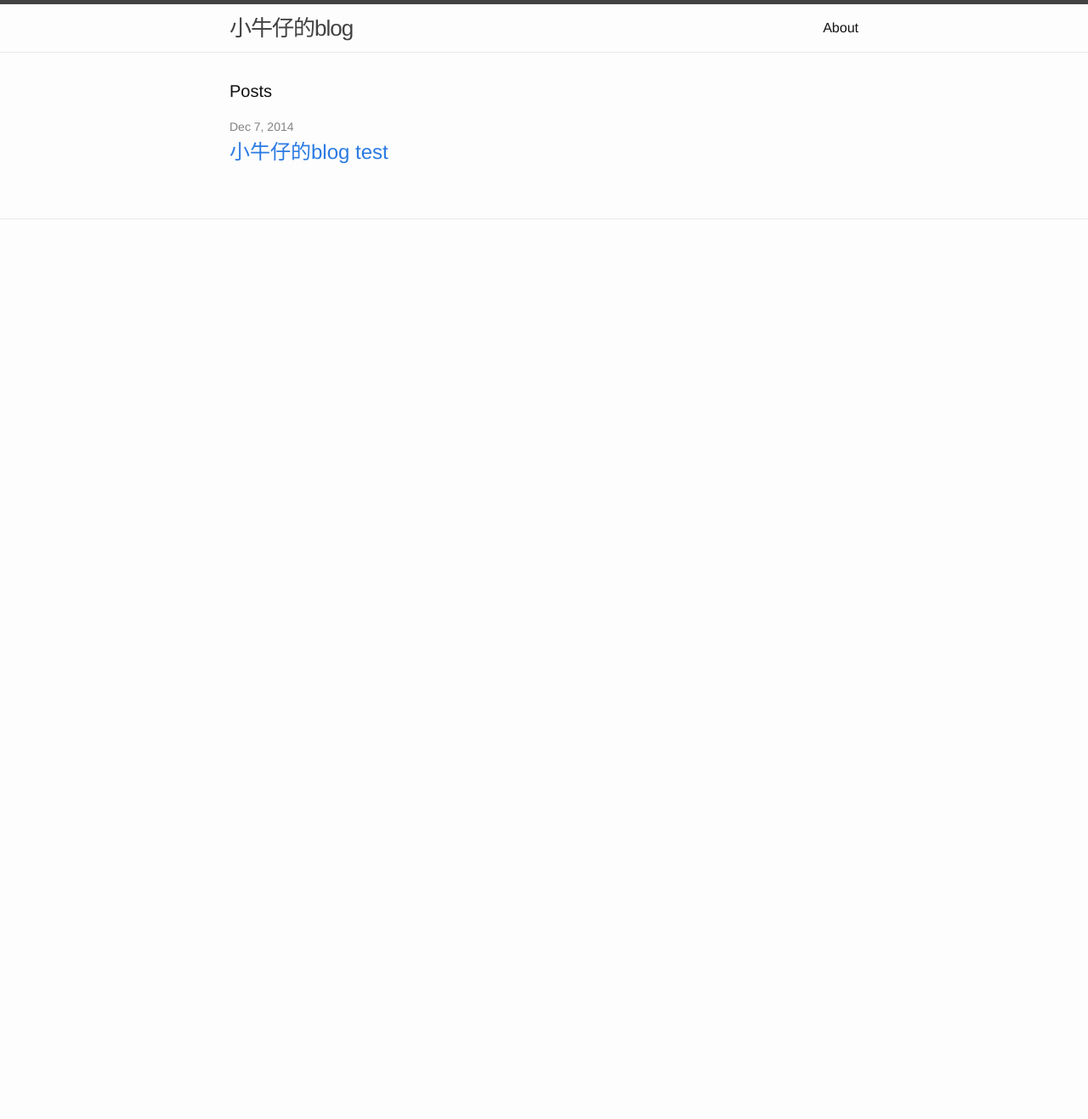
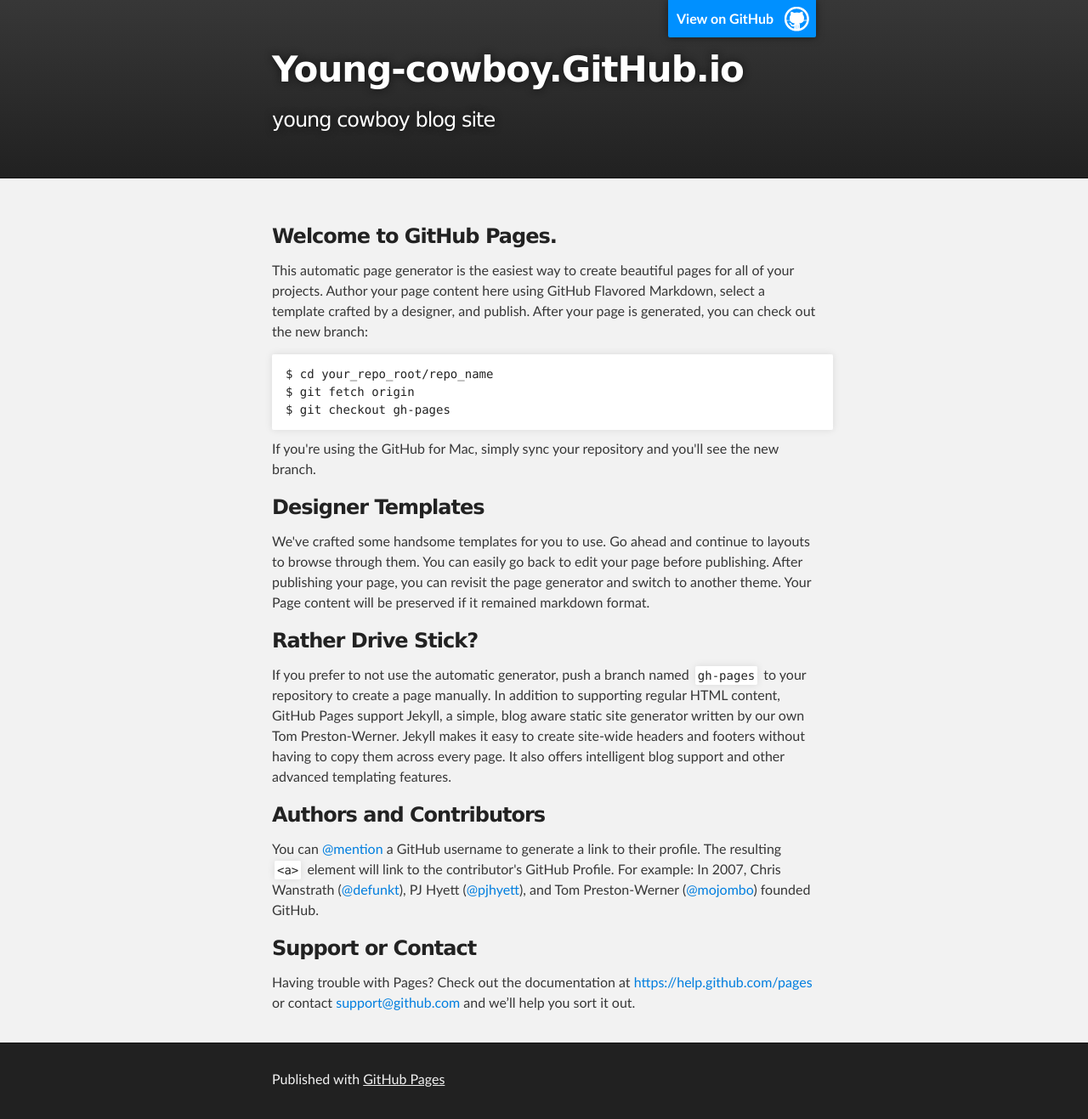
Before and after one commit to flyhighy/young-cowboy.github.io, a Jekyll site: the page index.html, which Jekyll copies as it is, in a window 1280 px wide. Shown: the whole page at 85% size. Built offline with Jekyll 4.4.1, drawn with Linux system fonts in a browser that asks for light colours; before the commit the page ends 900 px from its top, so only the background shows below that.

Commit message:
Replace master branch with page content via GitHub

```diff
--- a/index.html
+++ b/index.html
@@ -1,17 +1,74 @@
----
-layout: default
----
-<div class="home">
-    <h1 class="page-heading">Posts</h1>
-    <ul class="post-list">
-        {% for post in site.posts %}
-        <li>
-            <span class="post-meta">{{ post.date | date: "%b %-d, %Y" }}</span>
+<!DOCTYPE html>
+<html>
 
-            <h2>
-                <a class="post-link" href="{{ post.url | prepend: site.baseurl }}">{{ post.title }}</a>
-            </h2>
-        </li>
-        {% endfor %}
-    </ul>
-</div>
+  <head>
+    <meta charset='utf-8'>
+    <meta http-equiv="X-UA-Compatible" content="chrome=1">
+    <meta name="description" content="Young-cowboy.GitHub.io : young cowboy blog site">
+
+    <link rel="stylesheet" type="text/css" media="screen" href="stylesheets/stylesheet.css">
+
+    <title>Young-cowboy.GitHub.io</title>
+  </head>
+
+  <body>
+
+    <!-- HEADER -->
+    <div id="header_wrap" class="outer">
+        <header class="inner">
+          <a id="forkme_banner" href="https://github.com/young-cowboy">View on GitHub</a>
+
+          <h1 id="project_title">Young-cowboy.GitHub.io</h1>
+          <h2 id="project_tagline">young cowboy blog site</h2>
+
+        </header>
+    </div>
+
+    <!-- MAIN CONTENT -->
+    <div id="main_content_wrap" class="outer">
+      <section id="main_content" class="inner">
+        <h3>
+<a id="welcome-to-github-pages" class="anchor" href="#welcome-to-github-pages" aria-hidden="true"><span class="octicon octicon-link"></span></a>Welcome to GitHub Pages.</h3>
+
+<p>This automatic page generator is the easiest way to create beautiful pages for all of your projects. Author your page content here using GitHub Flavored Markdown, select a template crafted by a designer, and publish. After your page is generated, you can check out the new branch:</p>
+
+<pre><code>$ cd your_repo_root/repo_name
+$ git fetch origin
+$ git checkout gh-pages
+</code></pre>
+
+<p>If you're using the GitHub for Mac, simply sync your repository and you'll see the new branch.</p>
+
+<h3>
+<a id="designer-templates" class="anchor" href="#designer-templates" aria-hidden="true"><span class="octicon octicon-link"></span></a>Designer Templates</h3>
+
+<p>We've crafted some handsome templates for you to use. Go ahead and continue to layouts to browse through them. You can easily go back to edit your page before publishing. After publishing your page, you can revisit the page generator and switch to another theme. Your Page content will be preserved if it remained markdown format.</p>
+
+<h3>
+<a id="rather-drive-stick" class="anchor" href="#rather-drive-stick" aria-hidden="true"><span class="octicon octicon-link"></span></a>Rather Drive Stick?</h3>
+
+<p>If you prefer to not use the automatic generator, push a branch named <code>gh-pages</code> to your repository to create a page manually. In addition to supporting regular HTML content, GitHub Pages support Jekyll, a simple, blog aware static site generator written by our own Tom Preston-Werner. Jekyll makes it easy to create site-wide headers and footers without having to copy them across every page. It also offers intelligent blog support and other advanced templating features.</p>
+
+<h3>
+<a id="authors-and-contributors" class="anchor" href="#authors-and-contributors" aria-hidden="true"><span class="octicon octicon-link"></span></a>Authors and Contributors</h3>
+
+<p>You can <a href="https://github.com/blog/821" class="user-mention">@mention</a> a GitHub username to generate a link to their profile. The resulting <code>&lt;a&gt;</code> element will link to the contributor's GitHub Profile. For example: In 2007, Chris Wanstrath (<a href="https://github.com/defunkt" class="user-mention">@defunkt</a>), PJ Hyett (<a href="https://github.com/pjhyett" class="user-mention">@pjhyett</a>), and Tom Preston-Werner (<a href="https://github.com/mojombo" class="user-mention">@mojombo</a>) founded GitHub.</p>
+
+<h3>
+<a id="support-or-contact" class="anchor" href="#support-or-contact" aria-hidden="true"><span class="octicon octicon-link"></span></a>Support or Contact</h3>
+
+<p>Having trouble with Pages? Check out the documentation at <a href="https://help.github.com/pages">https://help.github.com/pages</a> or contact <a href="mailto:support@github.com">support@github.com</a> and we’ll help you sort it out.</p>
+      </section>
+    </div>
+
+    <!-- FOOTER  -->
+    <div id="footer_wrap" class="outer">
+      <footer class="inner">
+        <p>Published with <a href="http://pages.github.com">GitHub Pages</a></p>
+      </footer>
+    </div>
+
+
+
+  </body>
+</html>
--- /dev/null
+++ b/javascripts/main.js
@@ -0,0 +1 @@
+console.log('This would be the main JS file.');
--- /dev/null
+++ b/stylesheets/pygment_trac.css
@@ -0,0 +1,70 @@
+.highlight .hll { background-color: #ffffcc }
+.highlight  { background: #f0f3f3; }
+.highlight .c { color: #0099FF; font-style: italic } /* Comment */
+.highlight .err { color: #AA0000; background-color: #FFAAAA } /* Error */
+.highlight .k { color: #006699; font-weight: bold } /* Keyword */
+.highlight .o { color: #555555 } /* Operator */
+.highlight .cm { color: #0099FF; font-style: italic } /* Comment.Multiline */
+.highlight .cp { color: #009999 } /* Comment.Preproc */
+.highlight .c1 { color: #0099FF; font-style: italic } /* Comment.Single */
+.highlight .cs { color: #0099FF; font-weight: bold; font-style: italic } /* Comment.Special */
+.highlight .gd { background-color: #FFCCCC; border: 1px solid #CC0000 } /* Generic.Deleted */
+.highlight .ge { font-style: italic } /* Generic.Emph */
+.highlight .gr { color: #FF0000 } /* Generic.Error */
+.highlight .gh { color: #003300; font-weight: bold } /* Generic.Heading */
+.highlight .gi { background-color: #CCFFCC; border: 1px solid #00CC00 } /* Generic.Inserted */
+.highlight .go { color: #AAAAAA } /* Generic.Output */
+.highlight .gp { color: #000099; font-weight: bold } /* Generic.Prompt */
+.highlight .gs { font-weight: bold } /* Generic.Strong */
+.highlight .gu { color: #003300; font-weight: bold } /* Generic.Subheading */
+.highlight .gt { color: #99CC66 } /* Generic.Traceback */
+.highlight .kc { color: #006699; font-weight: bold } /* Keyword.Constant */
+.highlight .kd { color: #006699; font-weight: bold } /* Keyword.Declaration */
+.highlight .kn { color: #006699; font-weight: bold } /* Keyword.Namespace */
+.highlight .kp { color: #006699 } /* Keyword.Pseudo */
+.highlight .kr { color: #006699; font-weight: bold } /* Keyword.Reserved */
+.highlight .kt { color: #007788; font-weight: bold } /* Keyword.Type */
+.highlight .m { color: #FF6600 } /* Literal.Number */
+.highlight .s { color: #CC3300 } /* Literal.String */
+.highlight .na { color: #330099 } /* Name.Attribute */
+.highlight .nb { color: #336666 } /* Name.Builtin */
+.highlight .nc { color: #00AA88; font-weight: bold } /* Name.Class */
+.highlight .no { color: #336600 } /* Name.Constant */
+.highlight .nd { color: #9999FF } /* Name.Decorator */
+.highlight .ni { color: #999999; font-weight: bold } /* Name.Entity */
+.highlight .ne { color: #CC0000; font-weight: bold } /* Name.Exception */
+.highlight .nf { color: #CC00FF } /* Name.Function */
+.highlight .nl { color: #9999FF } /* Name.Label */
+.highlight .nn { color: #00CCFF; font-weight: bold } /* Name.Namespace */
+.highlight .nt { color: #330099; font-weight: bold } /* Name.Tag */
+.highlight .nv { color: #003333 } /* Name.Variable */
+.highlight .ow { color: #000000; font-weight: bold } /* Operator.Word */
+.highlight .w { color: #bbbbbb } /* Text.Whitespace */
+.highlight .mf { color: #FF6600 } /* Literal.Number.Float */
+.highlight .mh { color: #FF6600 } /* Literal.Number.Hex */
+.highlight .mi { color: #FF6600 } /* Literal.Number.Integer */
+.highlight .mo { color: #FF6600 } /* Literal.Number.Oct */
+.highlight .sb { color: #CC3300 } /* Literal.String.Backtick */
+.highlight .sc { color: #CC3300 } /* Literal.String.Char */
+.highlight .sd { color: #CC3300; font-style: italic } /* Literal.String.Doc */
+.highlight .s2 { color: #CC3300 } /* Literal.String.Double */
+.highlight .se { color: #CC3300; font-weight: bold } /* Literal.String.Escape */
+.highlight .sh { color: #CC3300 } /* Literal.String.Heredoc */
+.highlight .si { color: #AA0000 } /* Literal.String.Interpol */
+.highlight .sx { color: #CC3300 } /* Literal.String.Other */
+.highlight .sr { color: #33AAAA } /* Literal.String.Regex */
+.highlight .s1 { color: #CC3300 } /* Literal.String.Single */
+.highlight .ss { color: #FFCC33 } /* Literal.String.Symbol */
+.highlight .bp { color: #336666 } /* Name.Builtin.Pseudo */
+.highlight .vc { color: #003333 } /* Name.Variable.Class */
+.highlight .vg { color: #003333 } /* Name.Variable.Global */
+.highlight .vi { color: #003333 } /* Name.Variable.Instance */
+.highlight .il { color: #FF6600 } /* Literal.Number.Integer.Long */
+
+.type-csharp .highlight .k { color: #0000FF }
+.type-csharp .highlight .kt { color: #0000FF }
+.type-csharp .highlight .nf { color: #000000; font-weight: normal }
+.type-csharp .highlight .nc { color: #2B91AF }
+.type-csharp .highlight .nn { color: #000000 }
+.type-csharp .highlight .s { color: #A31515 }
+.type-csharp .highlight .sc { color: #A31515 }
--- /dev/null
+++ b/stylesheets/stylesheet.css
@@ -0,0 +1,425 @@
+/*******************************************************************************
+Slate Theme for GitHub Pages
+by Jason Costello, @jsncostello
+*******************************************************************************/
+
+@import url(pygment_trac.css);
+
+/*******************************************************************************
+MeyerWeb Reset
+*******************************************************************************/
+
+html, body, div, span, applet, object, iframe,
+h1, h2, h3, h4, h5, h6, p, blockquote, pre,
+a, abbr, acronym, address, big, cite, code,
+del, dfn, em, img, ins, kbd, q, s, samp,
+small, strike, strong, sub, sup, tt, var,
+b, u, i, center,
+dl, dt, dd, ol, ul, li,
+fieldset, form, label, legend,
+table, caption, tbody, tfoot, thead, tr, th, td,
+article, aside, canvas, details, embed,
+figure, figcaption, footer, header, hgroup,
+menu, nav, output, ruby, section, summary,
+time, mark, audio, video {
+  margin: 0;
+  padding: 0;
+  border: 0;
+  font: inherit;
+  vertical-align: baseline;
+}
+
+/* HTML5 display-role reset for older browsers */
+article, aside, details, figcaption, figure,
+footer, header, hgroup, menu, nav, section {
+  display: block;
+}
+
+ol, ul {
+  list-style: none;
+}
+
+table {
+  border-collapse: collapse;
+  border-spacing: 0;
+}
+
+/*******************************************************************************
+Theme Styles
+*******************************************************************************/
+
+body {
+  box-sizing: border-box;
+  color:#373737;
+  background: #212121;
+  font-size: 16px;
+  font-family: 'Myriad Pro', Calibri, Helvetica, Arial, sans-serif;
+  line-height: 1.5;
+  -webkit-font-smoothing: antialiased;
+}
+
+h1, h2, h3, h4, h5, h6 {
+  margin: 10px 0;
+  font-weight: 700;
+  color:#222222;
+  font-family: 'Lucida Grande', 'Calibri', Helvetica, Arial, sans-serif;
+  letter-spacing: -1px;
+}
+
+h1 {
+  font-size: 36px;
+  font-weight: 700;
+}
+
+h2 {
+  padding-bottom: 10px;
+  font-size: 32px;
+  background: url('../images/bg_hr.png') repeat-x bottom;
+}
+
+h3 {
+  font-size: 24px;
+}
+
+h4 {
+  font-size: 21px;
+}
+
+h5 {
+  font-size: 18px;
+}
+
+h6 {
+  font-size: 16px;
+}
+
+p {
+  margin: 10px 0 15px 0;
+}
+
+footer p {
+  color: #f2f2f2;
+}
+
+a {
+  text-decoration: none;
+  color: #007edf;
+  text-shadow: none;
+
+  transition: color 0.5s ease;
+  transition: text-shadow 0.5s ease;
+  -webkit-transition: color 0.5s ease;
+  -webkit-transition: text-shadow 0.5s ease;
+  -moz-transition: color 0.5s ease;
+  -moz-transition: text-shadow 0.5s ease;
+  -o-transition: color 0.5s ease;
+  -o-transition: text-shadow 0.5s ease;
+  -ms-transition: color 0.5s ease;
+  -ms-transition: text-shadow 0.5s ease;
+}
+
+a:hover, a:focus {text-decoration: underline;}
+
+footer a {
+  color: #F2F2F2;
+  text-decoration: underline;
+}
+
+em {
+  font-style: italic;
+}
+
+strong {
+  font-weight: bold;
+}
+
+img {
+  position: relative;
+  margin: 0 auto;
+  max-width: 739px;
+  padding: 5px;
+  margin: 10px 0 10px 0;
+  border: 1px solid #ebebeb;
+
+  box-shadow: 0 0 5px #ebebeb;
+  -webkit-box-shadow: 0 0 5px #ebebeb;
+  -moz-box-shadow: 0 0 5px #ebebeb;
+  -o-box-shadow: 0 0 5px #ebebeb;
+  -ms-box-shadow: 0 0 5px #ebebeb;
+}
+
+p img {
+  display: inline;
+  margin: 0;
+  padding: 0;
+  vertical-align: middle;
+  text-align: center;
+  border: none;
+}
+
+pre, code {
+  width: 100%;
+  color: #222;
+  background-color: #fff;
+
+  font-family: Monaco, "Bitstream Vera Sans Mono", "Lucida Console", Terminal, monospace;
+  font-size: 14px;
+
+  border-radius: 2px;
+  -moz-border-radius: 2px;
+  -webkit-border-radius: 2px;
+}
+
+pre {
+  width: 100%;
+  padding: 10px;
+  box-shadow: 0 0 10px rgba(0,0,0,.1);
+  overflow: auto;
+}
+
+code {
+  padding: 3px;
+  margin: 0 3px;
+  box-shadow: 0 0 10px rgba(0,0,0,.1);
+}
+
+pre code {
+  display: block;
+  box-shadow: none;
+}
+
+blockquote {
+  color: #666;
+  margin-bottom: 20px;
+  padding: 0 0 0 20px;
+  border-left: 3px solid #bbb;
+}
+
+
+ul, ol, dl {
+  margin-bottom: 15px
+}
+
+ul {
+  list-style-position: inside;
+  list-style: disc;
+  padding-left: 20px;
+}
+
+ol {
+  list-style-position: inside;
+  list-style: decimal;
+  padding-left: 20px;
+}
+
+dl dt {
+  font-weight: bold;
+}
+
+dl dd {
+  padding-left: 20px;
+  font-style: italic;
+}
+
+dl p {
+  padding-left: 20px;
+  font-style: italic;
+}
+
+hr {
+  height: 1px;
+  margin-bottom: 5px;
+  border: none;
+  background: url('../images/bg_hr.png') repeat-x center;
+}
+
+table {
+  border: 1px solid #373737;
+  margin-bottom: 20px;
+  text-align: left;
+ }
+
+th {
+  font-family: 'Lucida Grande', 'Helvetica Neue', Helvetica, Arial, sans-serif;
+  padding: 10px;
+  background: #373737;
+  color: #fff;
+ }
+
+td {
+  padding: 10px;
+  border: 1px solid #373737;
+ }
+
+form {
+  background: #f2f2f2;
+  padding: 20px;
+}
+
+/*******************************************************************************
+Full-Width Styles
+*******************************************************************************/
+
+.outer {
+  width: 100%;
+}
+
+.inner {
+  position: relative;
+  max-width: 640px;
+  padding: 20px 10px;
+  margin: 0 auto;
+}
+
+#forkme_banner {
+  display: block;
+  position: absolute;
+  top:0;
+  right: 10px;
+  z-index: 10;
+  padding: 10px 50px 10px 10px;
+  color: #fff;
+  background: url('../images/blacktocat.png') #0090ff no-repeat 95% 50%;
+  font-weight: 700;
+  box-shadow: 0 0 10px rgba(0,0,0,.5);
+  border-bottom-left-radius: 2px;
+  border-bottom-right-radius: 2px;
+}
+
+#header_wrap {
+  background: #212121;
+  background: -moz-linear-gradient(top, #373737, #212121);
+  background: -webkit-linear-gradient(top, #373737, #212121);
+  background: -ms-linear-gradient(top, #373737, #212121);
+  background: -o-linear-gradient(top, #373737, #212121);
+  background: linear-gradient(top, #373737, #212121);
+}
+
+#header_wrap .inner {
+  padding: 50px 10px 30px 10px;
+}
+
+#project_title {
+  margin: 0;
+  color: #fff;
+  font-size: 42px;
+  font-weight: 700;
+  text-shadow: #111 0px 0px 10px;
+}
+
+#project_tagline {
+  color: #fff;
+  font-size: 24px;
+  font-weight: 300;
+  background: none;
+  text-shadow: #111 0px 0px 10px;
+}
+
+#downloads {
+  position: absolute;
+  width: 210px;
+  z-index: 10;
+  bottom: -40px;
+  right: 0;
+  height: 70px;
+  background: url('../images/icon_download.png') no-repeat 0% 90%;
+}
+
+.zip_download_link {
+  display: block;
+  float: right;
+  width: 90px;
+  height:70px;
+  text-indent: -5000px;
+  overflow: hidden;
+  background: url(../images/sprite_download.png) no-repeat bottom left;
+}
+
+.tar_download_link {
+  display: block;
+  float: right;
+  width: 90px;
+  height:70px;
+  text-indent: -5000px;
+  overflow: hidden;
+  background: url(../images/sprite_download.png) no-repeat bottom right;
+  margin-left: 10px;
+}
+
+.zip_download_link:hover {
+  background: url(../images/sprite_download.png) no-repeat top left;
+}
+
+.tar_download_link:hover {
+  background: url(../images/sprite_download.png) no-repeat top right;
+}
+
+#main_content_wrap {
+  background: #f2f2f2;
+  border-top: 1px solid #111;
+  border-bottom: 1px solid #111;
+}
+
+#main_content {
+  padding-top: 40px;
+}
+
+#footer_wrap {
+  background: #212121;
+}
+
+
+
+/*******************************************************************************
+Small Device Styles
+*******************************************************************************/
+
+@media screen and (max-width: 480px) {
+  body {
+    font-size:14px;
+  }
+
+  #downloads {
+    display: none;
+  }
+
+  .inner {
+    min-width: 320px;
+    max-width: 480px;
+  }
+
+  #project_title {
+  font-size: 32px;
+  }
+
+  h1 {
+    font-size: 28px;
+  }
+
+  h2 {
+    font-size: 24px;
+  }
+
+  h3 {
+    font-size: 21px;
+  }
+
+  h4 {
+    font-size: 18px;
+  }
+
+  h5 {
+    font-size: 14px;
+  }
+
+  h6 {
+    font-size: 12px;
+  }
+
+  code, pre {
+    min-width: 320px;
+    max-width: 480px;
+    font-size: 11px;
+  }
+
+}
```
Also changed, not shown: params.json (added, +1 -0 lines), images/bg_hr.png (added), images/blacktocat.png (added), images/icon_download.png (added), images/sprite_download.png (added).
